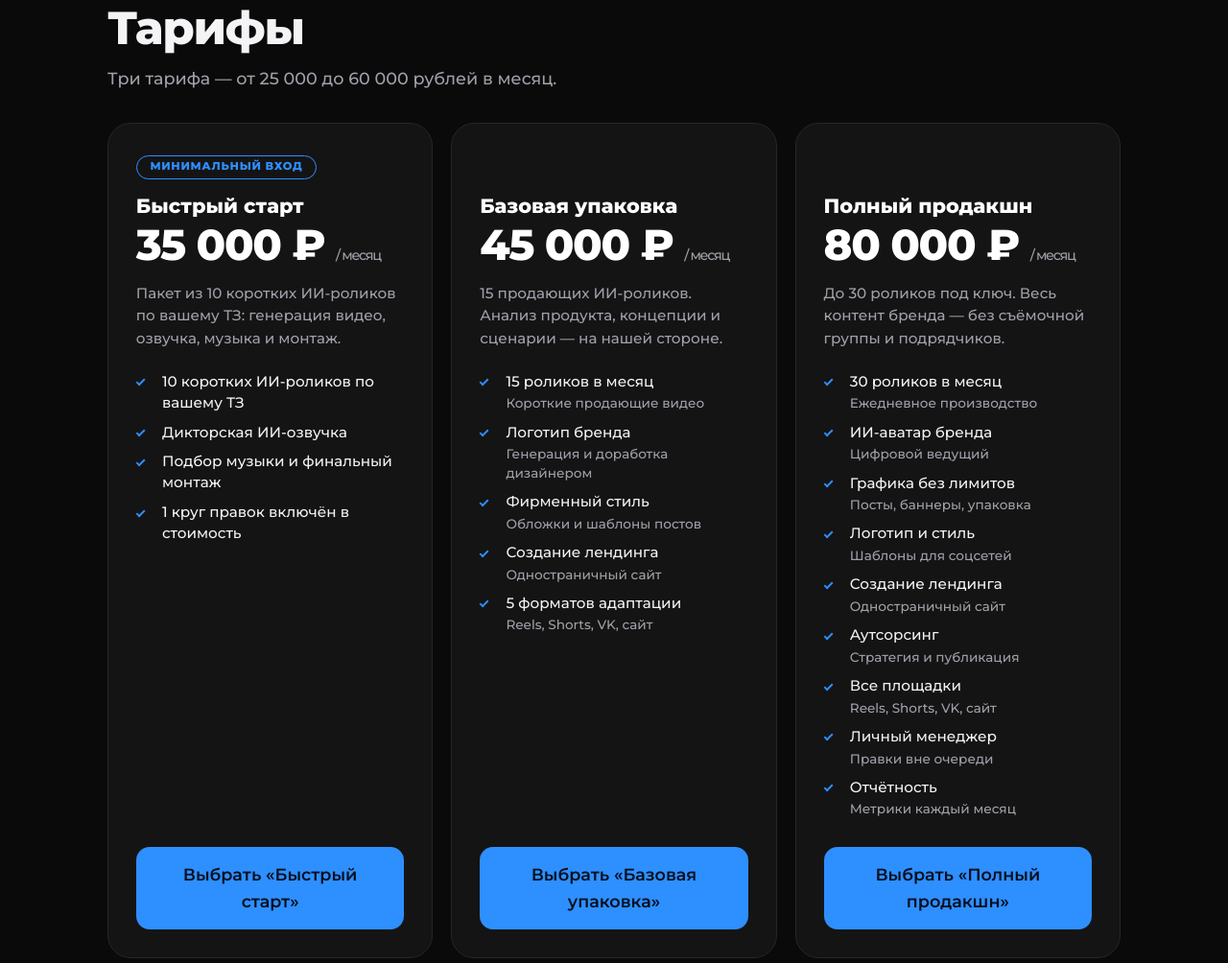
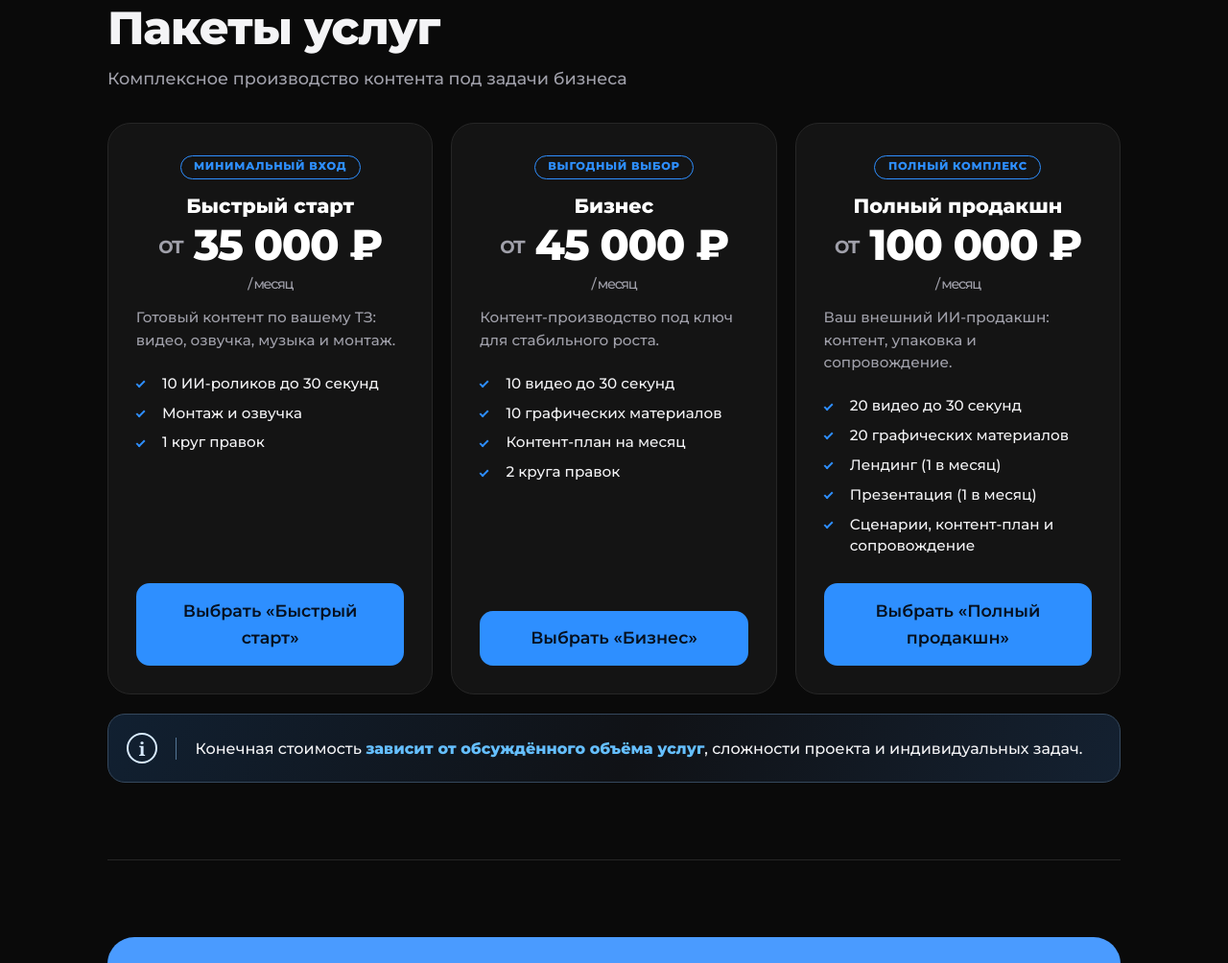
Before and after one commit to Bam4808/neyrozhizn, a plain HTML site: page index.html in a window 1280 px wide. Shown: the part 4844-5848 px from the top of the page at 96% size. Drawn offline with Linux system fonts and the light colour scheme.

Commit message:
Add files via upload

```diff
--- a/index.html
+++ b/index.html
@@ -296,6 +296,38 @@ footer{padding-block:2rem 2.5rem;color:var(--muted);font-size:.9rem}
   background: var(--accent);
   transform: scale(1.4);
 }
+.plan h3,.plan .price{text-align:center}
+.plan__badge-zone{justify-content:center}
+.plan .price{display:flex;align-items:center;justify-content:center;flex-wrap:wrap;gap:.25em}
+.plan .price__amount,.plan .price small{white-space:nowrap}
+.plans__note {
+  display:flex;
+  align-items:center;
+  gap:clamp(.65rem, 2.4vw, 1.2rem);
+  margin-top:1.25rem;
+  padding:clamp(.85rem, 2.5vw, 1.2rem);
+  border:1px solid #35485d;
+  border-radius:18px;
+  background:linear-gradient(115deg,#112031,#101216 52%,#142131);
+}
+.plans__note-icon {
+  display:grid;
+  place-items:center;
+  flex:0 0 2rem;
+  height:2rem;
+  border:2px solid #d8ebff;
+  border-radius:50%;
+  color:#d8ebff;
+  font:700 1.2rem Georgia,serif;
+}
+.plans__note p {
+  margin:0;
+  padding-inline-start:clamp(.65rem, 2.4vw, 1.2rem);
+  border-inline-start:1px solid #547695;
+  font-size:clamp(.875rem, 2vw, 1rem);
+  line-height:1.45;
+}
+.plans__note strong{color:#65bfff}
 </style>
 </head>
 <body>
@@ -464,54 +496,52 @@ footer{padding-block:2rem 2.5rem;color:var(--muted);font-size:.9rem}
     </section>
 
     <section id="tarify">
-      <h2>Тарифы</h2>
-      <p class="lead">Три тарифа — от 25 000 до 60 000 рублей в месяц.</p>
+      <h2>Пакеты услуг</h2>
+      <p class="lead">Комплексное производство контента под задачи бизнеса</p>
       <div class="plans">
         <article class="plan">
           <div class="plan__badge-zone"><span class="plan__badge">Минимальный вход</span></div>
           <h3>Быстрый старт</h3>
-          <p class="price">35&nbsp;000 ₽ <small>/ месяц</small></p>
-          <p class="about">Пакет из 10 коротких ИИ-роликов по вашему ТЗ: генерация видео, озвучка, музыка и монтаж.</p>
+          <p class="price"><span style="font-size:.55em;font-weight:600;color:var(--muted)">от</span> <span class="price__amount">35&nbsp;000 ₽</span> <small>/ месяц</small></p>
+          <p class="about">Готовый контент по вашему ТЗ: видео, озвучка, музыка и монтаж.</p>
           <ul>
-            <li>10 коротких ИИ-роликов по вашему ТЗ</li>
-            <li>Дикторская ИИ-озвучка</li>
-            <li>Подбор музыки и финальный монтаж</li>
-            <li>1 круг правок включён в стоимость</li>
+            <li>10 ИИ-роликов до 30 секунд</li>
+            <li>Монтаж и озвучка</li>
+            <li>1 круг правок</li>
           </ul>
           <a class="btn btn--main" href="https://t.me/Sergey_MRK">Выбрать «Быстрый старт»</a>
         </article>
         <article class="plan">
-          <div class="plan__badge-zone"><span class="plan__badge plan__badge--hidden">—</span></div>
-          <h3>Базовая упаковка</h3>
-          <p class="price">45&nbsp;000 ₽ <small>/ месяц</small></p>
-          <p class="about">15 продающих ИИ-роликов. Анализ продукта, концепции и сценарии — на нашей стороне.</p>
+          <div class="plan__badge-zone"><span class="plan__badge">Выгодный выбор</span></div>
+          <h3>Бизнес</h3>
+          <p class="price"><span style="font-size:.55em;font-weight:600;color:var(--muted)">от</span> <span class="price__amount">45&nbsp;000 ₽</span> <small>/ месяц</small></p>
+          <p class="about">Контент-производство под ключ для стабильного роста.</p>
           <ul>
-            <li>15 роликов в месяц<em>Короткие продающие видео</em></li>
-            <li>Логотип бренда<em>Генерация и доработка дизайнером</em></li>
-            <li>Фирменный стиль<em>Обложки и шаблоны постов</em></li>
-            <li>Создание лендинга<em>Одностраничный сайт</em></li>
-            <li>5 форматов адаптации<em>Reels, Shorts, VK, сайт</em></li>
+            <li>10 видео до 30 секунд</li>
+            <li>10 графических материалов</li>
+            <li>Контент-план на месяц</li>
+            <li>2 круга правок</li>
           </ul>
-          <a class="btn btn--main" href="https://t.me/Sergey_MRK">Выбрать «Базовая упаковка»</a>
+          <a class="btn btn--main" href="https://t.me/Sergey_MRK">Выбрать «Бизнес»</a>
         </article>
         <article class="plan">
-          <div class="plan__badge-zone"><span class="plan__badge plan__badge--hidden">—</span></div>
+          <div class="plan__badge-zone"><span class="plan__badge">Полный комплекс</span></div>
           <h3>Полный продакшн</h3>
-          <p class="price">80&nbsp;000 ₽ <small>/ месяц</small></p>
-          <p class="about">До 30 роликов под ключ. Весь контент бренда — без съёмочной группы и подрядчиков.</p>
+          <p class="price"><span style="font-size:.55em;font-weight:600;color:var(--muted)">от</span> <span class="price__amount">100&nbsp;000 ₽</span> <small>/ месяц</small></p>
+          <p class="about">Ваш внешний ИИ-продакшн: контент, упаковка и сопровождение.</p>
           <ul>
-            <li>30 роликов в месяц<em>Ежедневное производство</em></li>
-            <li>ИИ-аватар бренда<em>Цифровой ведущий</em></li>
-            <li>Графика без лимитов<em>Посты, баннеры, упаковка</em></li>
-            <li>Логотип и стиль<em>Шаблоны для соцсетей</em></li>
-            <li>Создание лендинга<em>Одностраничный сайт</em></li>
-            <li>Аутсорсинг<em>Стратегия и публикация</em></li>
-            <li>Все площадки<em>Reels, Shorts, VK, сайт</em></li>
-            <li>Личный менеджер<em>Правки вне очереди</em></li>
-            <li>Отчётность<em>Метрики каждый месяц</em></li>
+            <li>20 видео до 30 секунд</li>
+            <li>20 графических материалов</li>
+            <li>Лендинг (1 в месяц)</li>
+            <li>Презентация (1 в месяц)</li>
+            <li>Сценарии, контент-план и сопровождение</li>
           </ul>
           <a class="btn btn--main" href="https://t.me/Sergey_MRK">Выбрать «Полный продакшн»</a>
         </article>
+      </div>
+      <div class="plans__note">
+        <span class="plans__note-icon" aria-hidden="true">i</span>
+        <p>Конечная стоимость <strong>зависит от обсуждённого объёма услуг</strong>, сложности проекта и индивидуальных задач.</p>
       </div>
     </section>
 
@@ -519,10 +549,10 @@ footer{padding-block:2rem 2.5rem;color:var(--muted);font-size:.9rem}
       <div class="cta-box">
         <h2 class="cta-box__title">15 минут. <span class="cta-box__accent">Считаем вашу экономию.</span></h2>
         <p class="cta-box__sub">Проведём исследование текущего контента и рассчитаем чистую экономию бюджета.</p>
-        <form class="cta-form" action="#" method="post" novalidate>
-          <input class="cta-form__input" type="text" name="name" placeholder="Имя" required>
-          <input class="cta-form__input" type="text" name="company" placeholder="Компания или ниша" required>
-          <input class="cta-form__input cta-form__input--full" type="text" name="contact" placeholder="Telegram или телефон" required>
+        <form class="cta-form" action="https://neuzhiznlife.ru/lead" method="post" accept-charset="UTF-8">
+          <input class="cta-form__input" type="text" name="name" maxlength="200" placeholder="Имя" required>
+          <input class="cta-form__input" type="text" name="company" maxlength="200" placeholder="Компания или ниша" required>
+          <input class="cta-form__input cta-form__input--full" type="text" name="contact" maxlength="200" placeholder="Telegram или телефон" required>
           <button class="cta-form__btn" type="submit">ЗАПИСАТЬСЯ НА РАЗБОР</button>
         </form>
         <p class="cta-box__note">Маслов Сергей Александрович · свяжется и согласует время</p>
```
